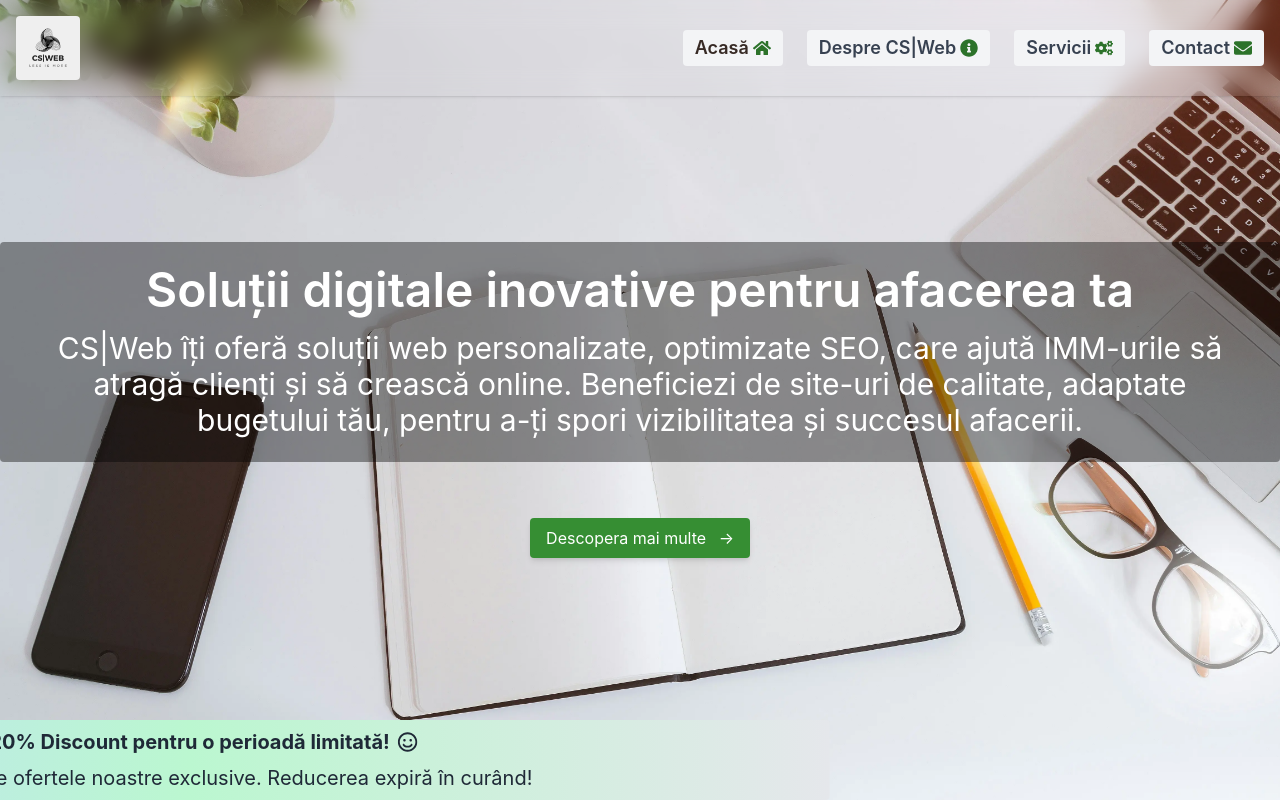
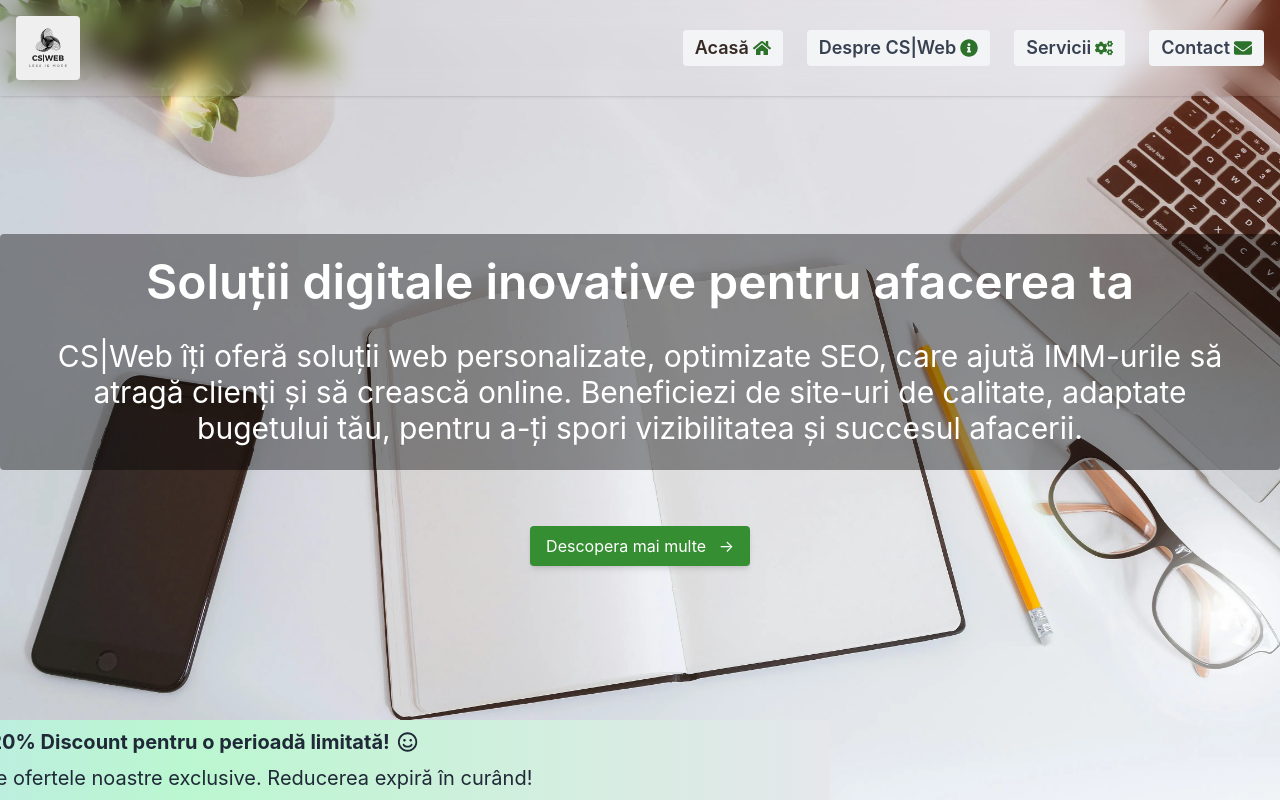
Before and after one commit to CristinaSt86/CSWEB, a React (Create React App) app: page / in a window 1280 px wide. Shown: the top 800 px of the page. Built offline with nearby package versions, Linux system fonts and the light colour scheme.

Commit message:
Increase mb for h1 in Home Section.

```diff
--- a/src/Sections/HomeSection.jsx
+++ b/src/Sections/HomeSection.jsx
@@ -52,7 +52,7 @@ const HomeSection = () => {
         >
           <h1
             id="home-section-title"
-            className={`text-4xl font-semibold mb-4 sm:text-5xl transition-opacity duration-1000 ${
+            className={`text-4xl font-semibold mb-8 sm:text-5xl transition-opacity duration-1000 ${
               isTitleVisible ? "opacity-100" : "opacity-0"
             }`}
             itemProp="headline"
```
